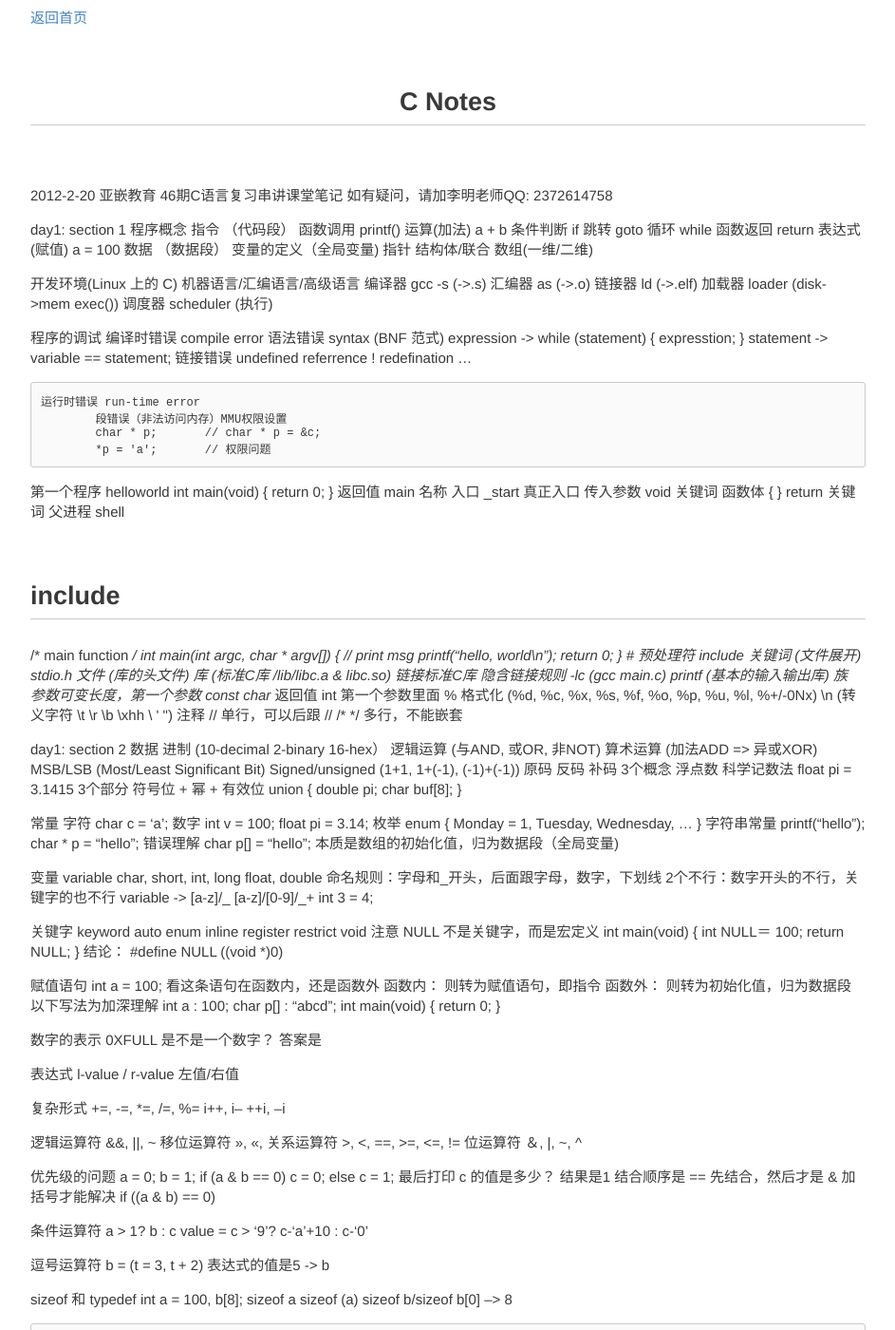
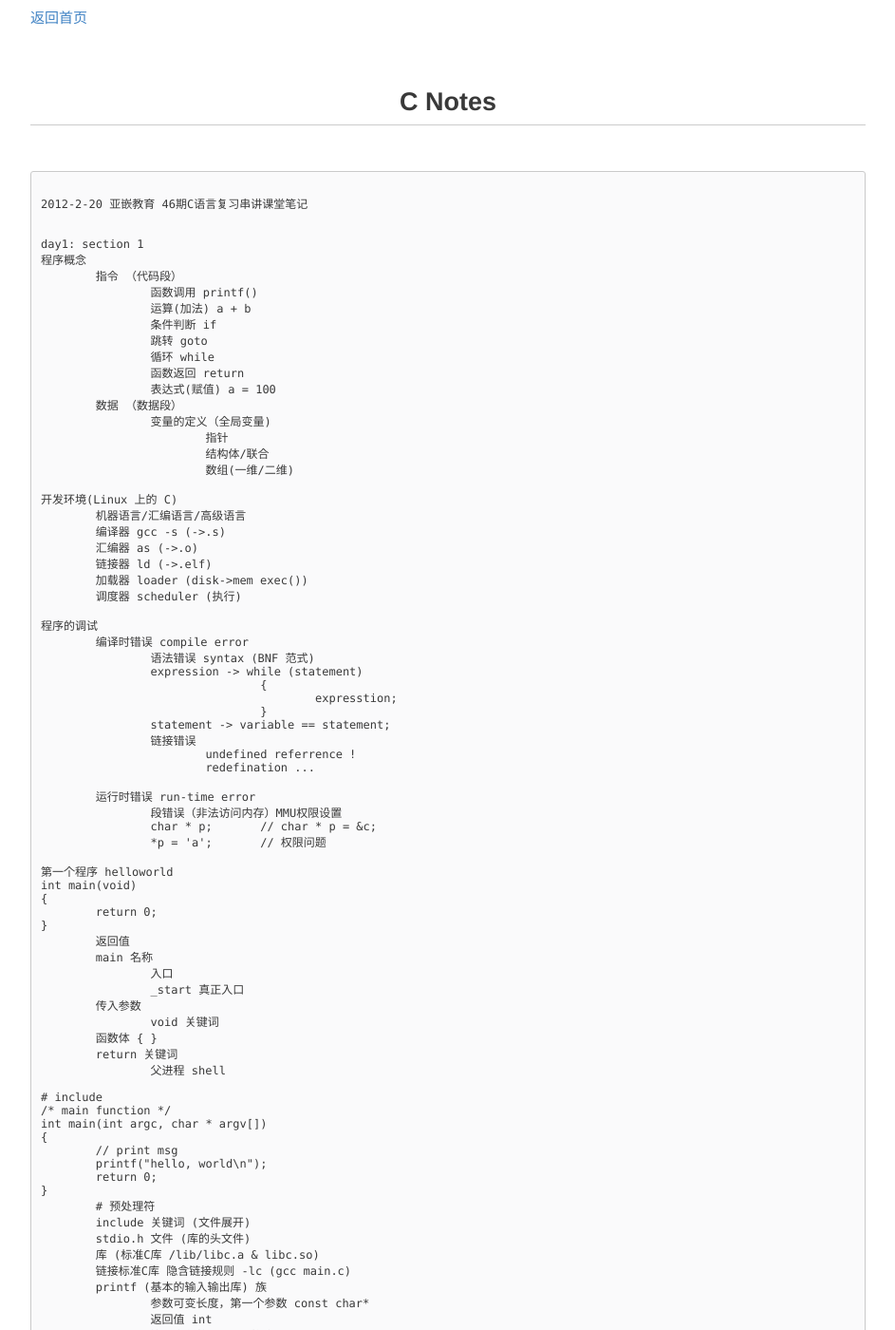
Before and after one commit to akaedu/akaedu.github.com, a Jekyll site: the page built from code/c_notes.md, in a window 1280 px wide and 1400 px high. Shown: the whole window at 95% size, without its empty margins (168-1111 px from the left). Built offline with Jekyll 4.4.1, drawn with Linux system fonts in a browser that asks for light colours; Markdown is read by kramdown in place of the engine named in the settings; comment, search, counter and statistics services are not loaded; some of the changed text lies outside the part shown.

Commit message:
Update code/c_notes.md

```diff
--- a/code/c_notes.md
+++ b/code/c_notes.md
@@ -2,9 +2,10 @@
 layout: post
 title: C Notes
 ---
+<pre>
 
 2012-2-20 亚嵌教育 46期C语言复习串讲课堂笔记
-如有疑问，请加李明老师QQ: 2372614758
+
 
 day1: section 1
 程序概念
@@ -1006,3 +1007,6 @@ day2: section 3
 		缩进和空白, 注释, 标识符命名, 函数, indent工具
 	gdb
 		相关命令用法
+
+
+</pre>
```
